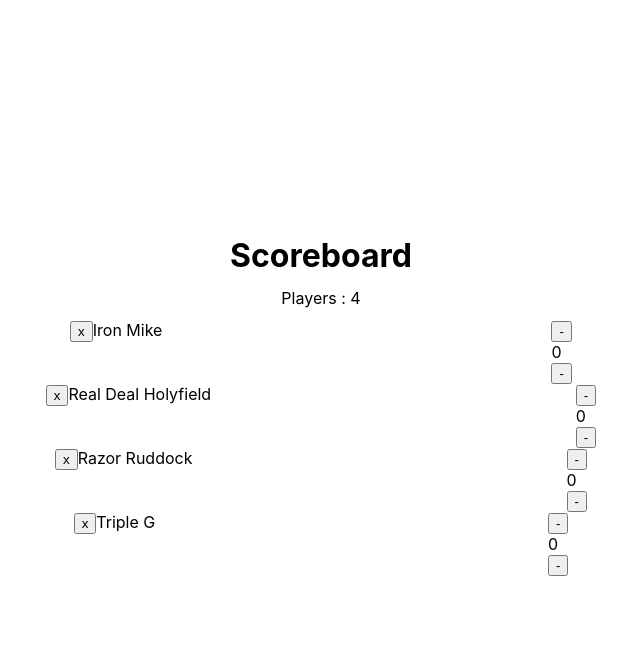
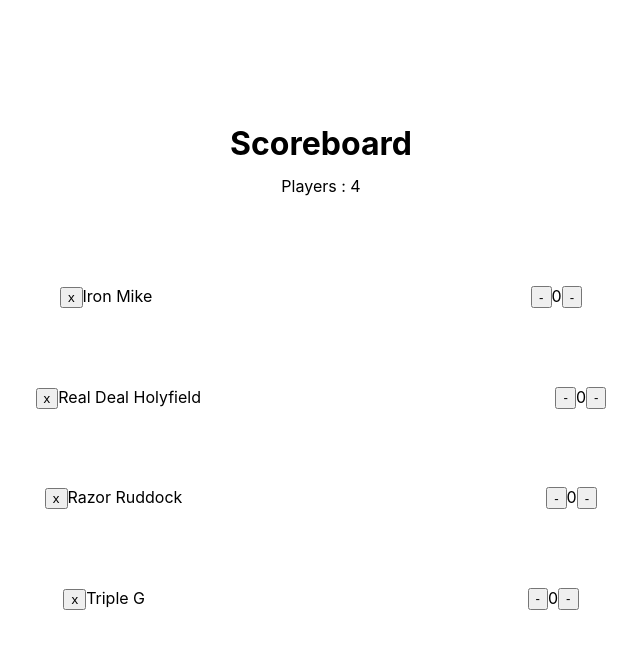
Before and after one commit to Jones100/Boxlife, a React (Create React App) app: page / in a window 1280 px wide. Shown: the top 648 px of the page, without its empty margins (319-959 px from the left). Built offline with nearby package versions, Linux system fonts and the light colour scheme.

Commit message:
changed counter to 'row' instead of 'column'

```diff
--- a/src/App.css
+++ b/src/App.css
@@ -76,6 +76,8 @@
     flex-direction: column;
     width: 100%;
     align-items: center;
+    height: 60%;
+	justify-content: space-evenly;
 }
 
 .player {
@@ -84,3 +86,13 @@
 	width: 100%;
 	justify-content: space-evenly;
 }
+
+.counter-container {
+	display: flex;
+    flex-direction: row;
+}
+
+.counter {
+	display: flex;
+    flex-direction: row;
+}
--- a/src/App.js
+++ b/src/App.js
@@ -22,8 +22,8 @@ class App extends Component {
 
     const Player = (props) => {
       return (
-        <div className="player">
-          <div className="player-name">
+        <div className = "player">
+          <div className = "player-name">
 						<button onClick = { () => props.removePlayer(props.id)}> x </button>
             {props.name}
           </div>
@@ -54,10 +54,12 @@ class App extends Component {
 
 			render() {
 				return (
-					<div className="counter">
-						<button className="counter-action-decrement" onClick = {this.decrementScore}> -  </button>
-						<div className="counter-score"> {this.state.score} </div>
-						<button className="counter-action-increment" onClick = {this.incrementScore}> -  </button>
+					<div className="counter-container">
+						<div className="counter">
+							<button className="counter-action-decrement" onClick = {this.decrementScore}> -  </button>
+							<div className="counter-score"> {this.state.score} </div>
+							<button className="counter-action-increment" onClick = {this.incrementScore}> -  </button>
+						</div>
 					</div>
 				);
 			}
@@ -97,7 +99,7 @@ class App extends Component {
 				return (
 					<div className = "main-app-container">
 
-						<div className ="scoreboard-container">
+						<div className = "scoreboard-container">
 							<div className ="header-container">
 								<Header title ="Scoreboard"
 												totalPlayers = {this.state.players.length} />
```
Lines whose indentation alone changed are shown as unchanged.
